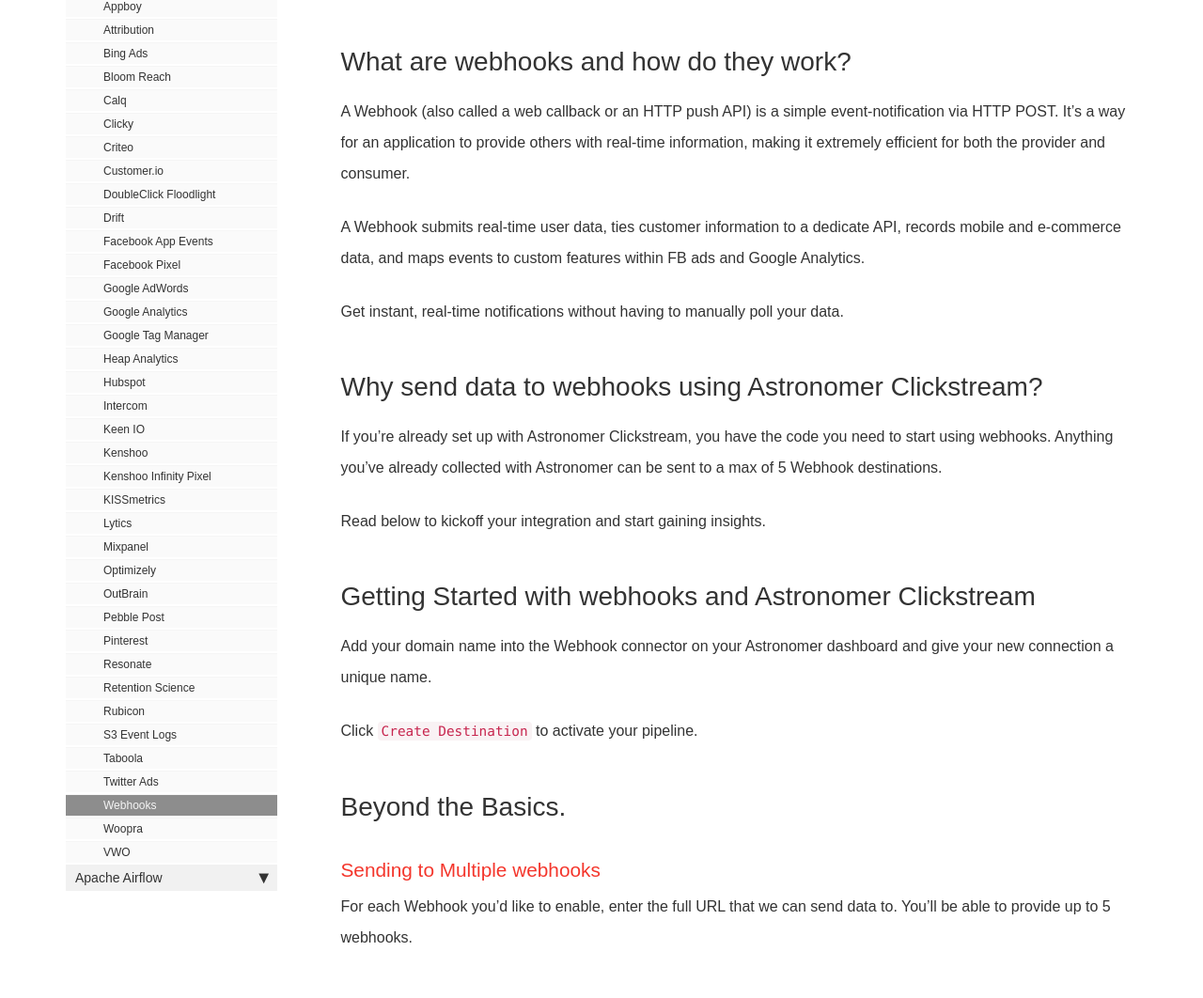
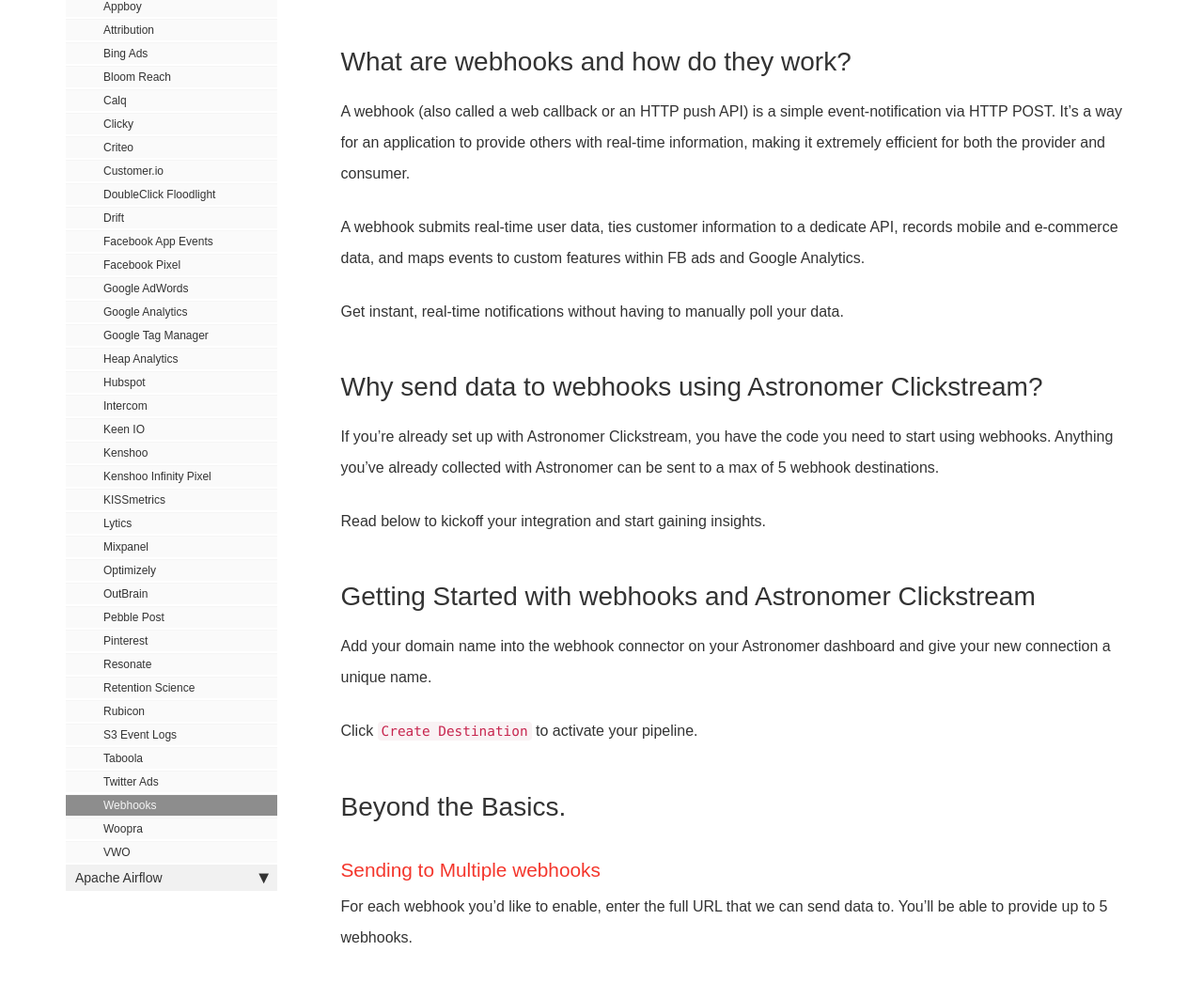
Before and after one commit to petedejoy/documentation, a Jekyll site: the page built from v2/clickstream/destinations/webhooks.md, in a window 1280 px wide. Shown: the part 430-1492 px from the top of the page at 94% size. Built offline with Jekyll 4.4.1, drawn with Linux system fonts in a browser that asks for light colours; nearby versions of some CDN libraries; some web fonts are replaced; comment, search, counter and statistics services are not loaded.

Commit message:
Fix singular too

```diff
--- a/v2/clickstream/destinations/webhooks.md
+++ b/v2/clickstream/destinations/webhooks.md
@@ -6,21 +6,21 @@ Astronomer Clickstream makes it easy to send your data to webhooks. Once you fol
 
 ## What are webhooks and how do they work?
 
-A Webhook (also called a web callback or an HTTP push API) is a simple event-notification via HTTP POST. It's a way for an application to provide others with real-time information, making it extremely efficient for both the provider and consumer.
+A webhook (also called a web callback or an HTTP push API) is a simple event-notification via HTTP POST. It's a way for an application to provide others with real-time information, making it extremely efficient for both the provider and consumer.
 
-A Webhook submits real-time user data, ties customer information to a dedicate API, records mobile and e-commerce data, and maps events to custom features within FB ads and Google Analytics.
+A webhook submits real-time user data, ties customer information to a dedicate API, records mobile and e-commerce data, and maps events to custom features within FB ads and Google Analytics.
 
 Get instant, real-time notifications without having to manually poll your data.
 
 ## Why send data to webhooks using Astronomer Clickstream?
 
-If you're already set up with Astronomer Clickstream,  you have the code you need to start using webhooks. Anything you've already collected with Astronomer can be sent to a max of 5 Webhook destinations.
+If you're already set up with Astronomer Clickstream,  you have the code you need to start using webhooks. Anything you've already collected with Astronomer can be sent to a max of 5 webhook destinations.
 
 Read below to kickoff your integration and start gaining insights.
 
 ## Getting Started with webhooks and Astronomer Clickstream
 
-Add your domain name into the Webhook connector on your Astronomer dashboard and give your new connection a unique name.
+Add your domain name into the webhook connector on your Astronomer dashboard and give your new connection a unique name.
 
 Click `Create Destination` to activate your pipeline.
 
@@ -28,4 +28,4 @@ Click `Create Destination` to activate your pipeline.
 
 ### Sending to Multiple webhooks
 
-For each Webhook you'd like to enable, enter the full URL that we can send data to. You'll be able to provide up to 5 webhooks.
+For each webhook you'd like to enable, enter the full URL that we can send data to. You'll be able to provide up to 5 webhooks.
```
